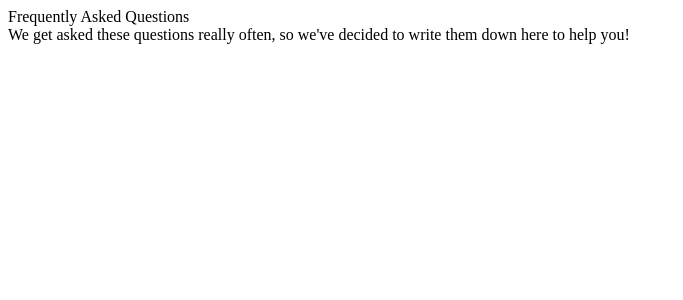
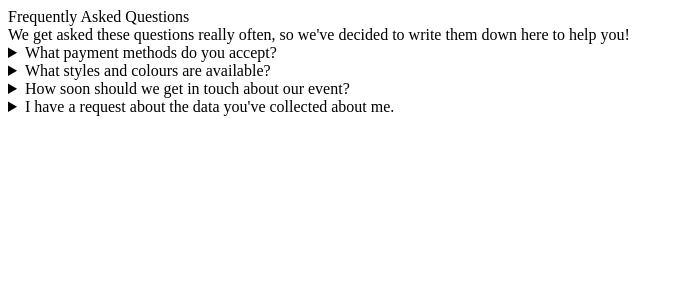
Before and after one commit to GreenishBlue/decoupagedreams.co.uk, a Flask app: template templates/includes/section_faq.html in a window 1280 px wide. Shown: the top 300 px of the page, without its empty margins (0-683 px from the left). Run offline with Flask 2, Linux system fonts and the light colour scheme; the template is opened without the code that fills it, so the values that code supplies are empty.

Commit message:
initial faq

```diff
--- a/templates/includes/section_faq.html
+++ b/templates/includes/section_faq.html
@@ -1,4 +1,40 @@
 <section class="container fold-section" id="fold-faq">
   <div class="mdc-typography--headline4">Frequently Asked Questions</div>
   <div class="mdc-typography--subtitle2">We get asked these questions really often, so we've decided to write them down here to help you!</div>
+
+  <details>
+    <summary>What payment methods do you accept?</summary>
+    <p>We accept PayPal, Cheque, Cash and Direct Debit.</p>
+  </details>
+
+  <details>
+    <summary>What styles and colours are available?</summary>
+    <p>All content and graphics on this web site are the property of the company Refsnes Data.</p>
+  </details>
+
+  <details>
+    <summary>How soon should we get in touch about our event?</summary>
+    <p>Interested event hosts (weddings, occasions, etc..) should get in touch ASAP. Please use the form below, and we'll reserve your date obligation-free.</p>
+  </details>
+
+  <!--details>
+    <summary>You mentioned business insurance - got any more details?</summary>
+    <p>All content and graphics on this web site are the property of the company Refsnes Data.</p>
+  </details>
+
+  <details>
+    <summary>What budget sizes do you normally work with?</summary>
+    <p>All content and graphics on this web site are the property of the company Refsnes Data.</p>
+  </details>
+
+  <details>
+    <summary>What is your refund policy?</summary>
+    <p>All content and graphics on this web site are the property of the company Refsnes Data.</p>
+  </details-->
+
+  <details>
+    <summary>I have a request about the data you've collected about me.</summary>
+    <p>Please send an email to <a href="mailto:cameron@decoupagedreams.co.uk">cameron@decoupagedreams.co.uk</a> for all requests relating to personal data.</p>
+  </details>
+
 </section>
```
